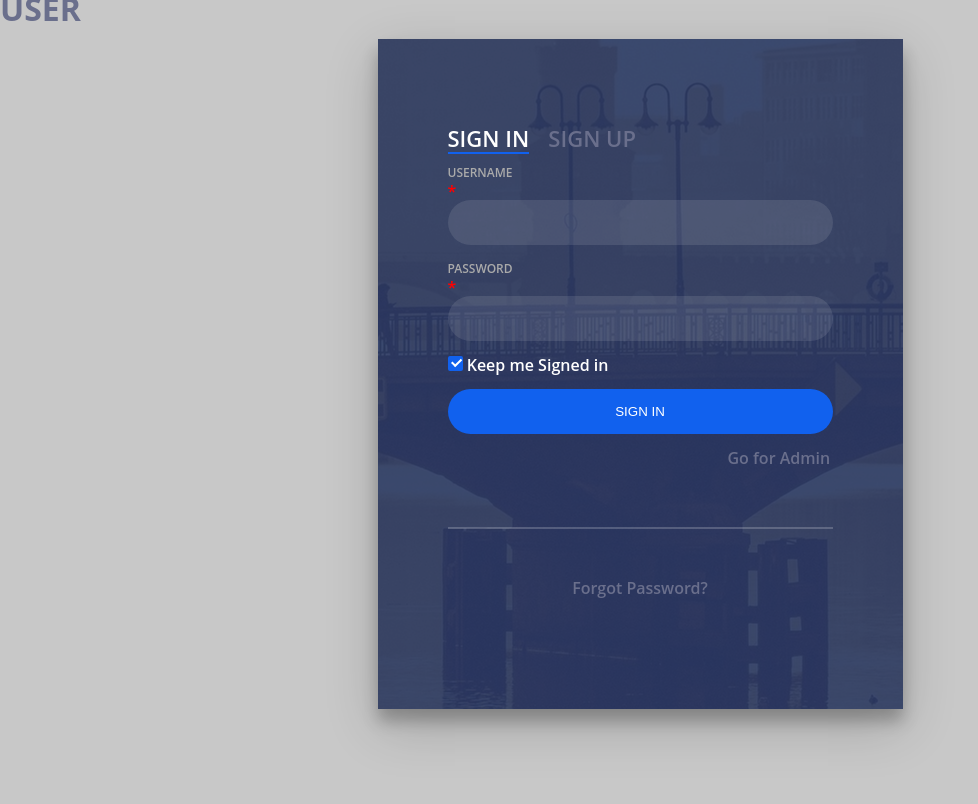
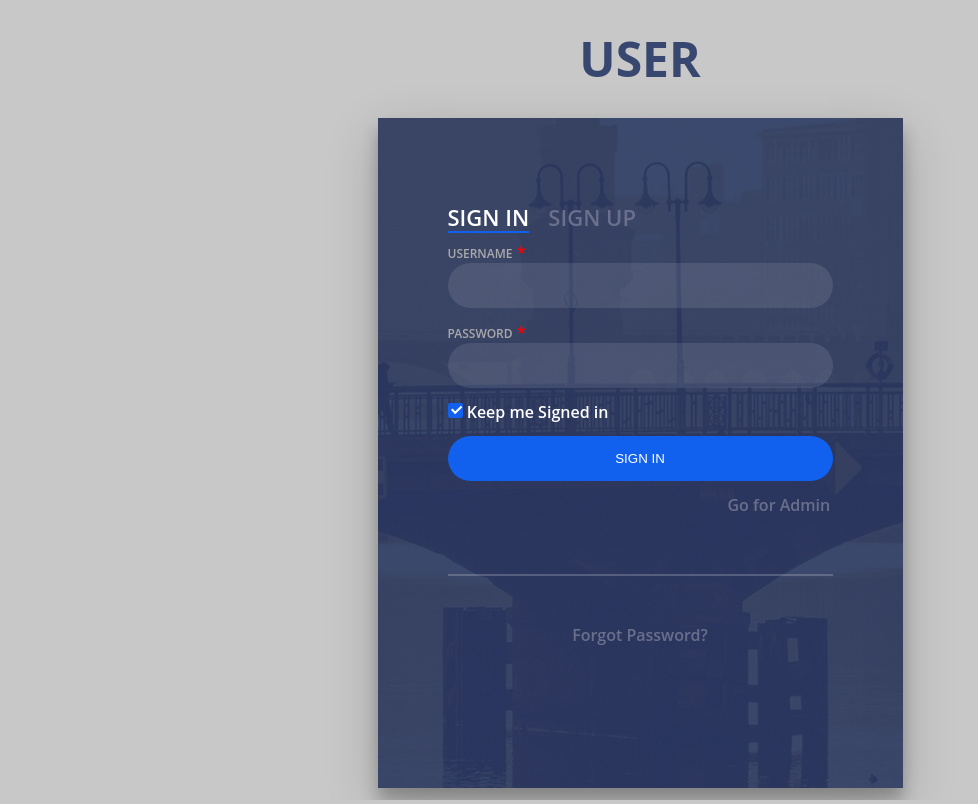
Before and after one commit to Y-albatel/PX-Project, a plain HTML site: page index.html in a window 1280 px wide. Shown: the whole page, without its empty margins (0-978 px from the left). Drawn offline with Linux system fonts and the light colour scheme; files whose address does not match are found by name.

Commit message:
CSS Styles

```diff
--- a/css/styles.css
+++ b/css/styles.css
@@ -9,19 +9,33 @@ body{
 .clearfix:after{clear:both;display:block}
 a{color:inherit;text-decoration:none}
 
+
+.title{
+	text-align: center;
+	margin-top:50px;
+	font-size: 24px;
+	color:rgba(40,57,101,.9);
+	display: block;
+}
+
 .login-wrap{
 	width:100%;
+	height: auto;
 	margin:auto;
+	margin-top: 50px;
+	padding: auto;
 	max-width:525px;
 	min-height:670px;
 	position:relative;
-	background:url(/Users/macbook/Documents/PXProject/PX_Project/images/background.jpg) no-repeat center;
+	overflow: auto;
+	background:url(/Users/yousaf/Documents/PX-Project/PX-Project/images/background.jpg) no-repeat center;
 	box-shadow:0 12px 15px 0 rgba(0,0,0,.24),0 17px 50px 0 rgba(0,0,0,.19);
 }
 .login-html{
 	width:100%;
 	height:100%;
 	position:absolute;
+	overflow: auto;
 	padding:90px 70px 50px 70px;
 	background:rgba(40,57,101,.9);
 }
@@ -73,7 +87,7 @@ a{color:inherit;text-decoration:none}
 .login-form .group .button{
 	width:100%;
 	color:#fff;
-	display:block;
+	display:inline;
 }
 .login-form .group .input,
 .login-form .group .button{
@@ -147,4 +161,17 @@ a{color:inherit;text-decoration:none}
 }
 .foot-lnk{
 	text-align:center;
+	padding-bottom: 50px;
 }
+
+.imgcontainer {
+	text-align: center;
+	margin: 24px 0 12px 0;
+	position: relative;
+  }
+
+  img.avatar {
+	width: 40%;
+	border-radius: 50%;
+	margin-left: 110px;
+  }
```
